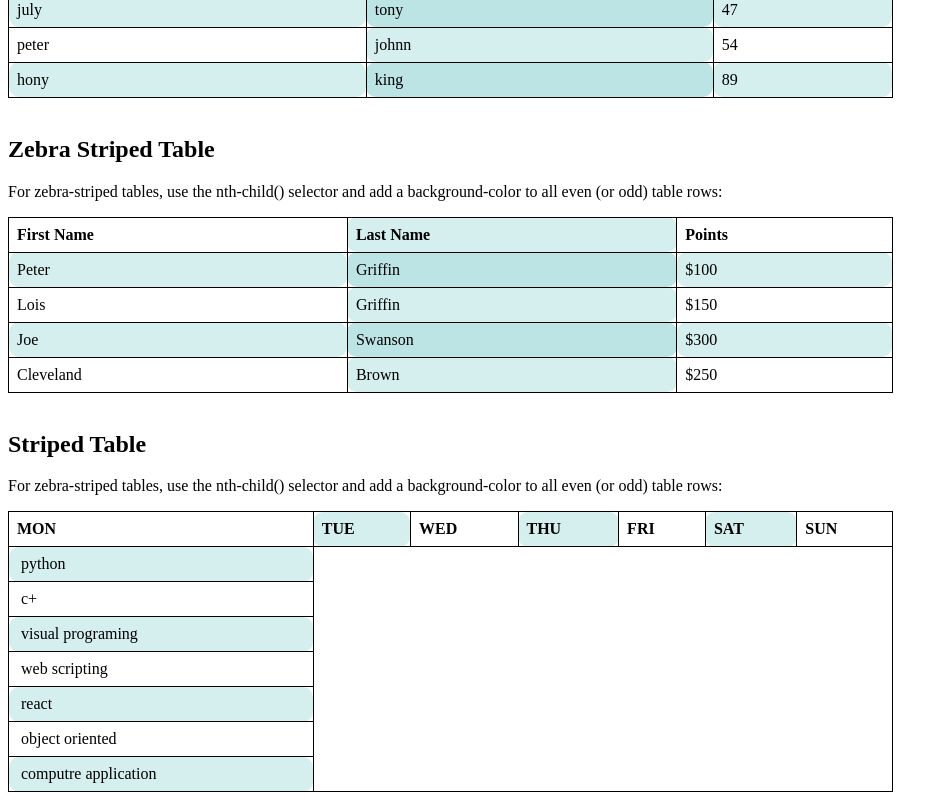
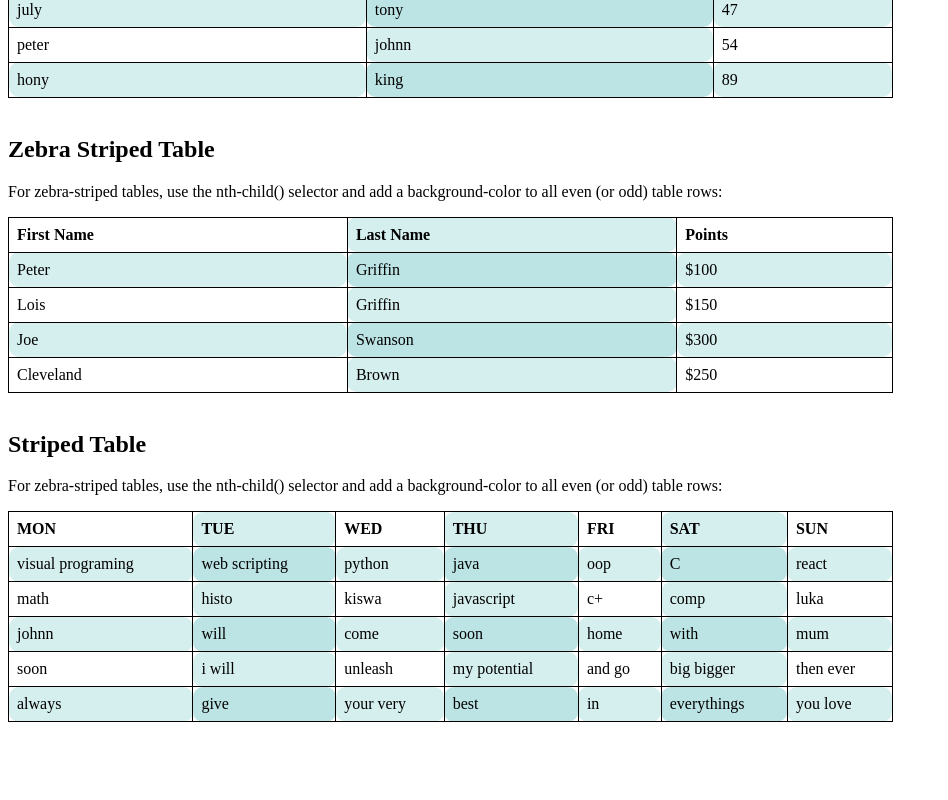
Before and after one commit to lukadeng/luka-3, a plain HTML site: page index.html in a window 1280 px wide. Shown: the part 494-1294 px from the top of the page, without its empty margins (0-948 px from the left). After the commit the page ends 1224 px from the top, so only its background shows below. Drawn offline with Linux system fonts and the light colour scheme.

```diff
--- a/index.html
+++ b/index.html
@@ -196,34 +196,59 @@
     <th>SUN</th>
   </tr>
   <tr>
-    <td> python</td>
+    <td>visual programing</td>
+    <td>web scripting</td>
+    <td>python</td>
+    <td>java</td>
+    <td>oop</td>
+    <td>C</td>
+    <td>react</td>
     </tr>
 
     <tr>
-    <td> c+</td>
+      <td>math</td>
+      <td>histo</td>
+      <td>kiswa</td>
+      <td>javascript</td>
+      <td>c+</td>
+      <td>comp</td>
+      <td>luka</td>
       </tr>
 
       <tr>
-  <td> visual programing</td>
+        <td>johnn</td>
+        <td>will</td>
+        <td>come</td>
+        <td>soon</td>
+        <td>home</td>
+        <td>with</td>
+        <td>mum</td>
         </tr>
 
         <tr>
-   <td> web scripting</td>
+          <td>soon</td>
+          <td>i will</td>
+          <td>unleash</td>
+          <td>my potential</td>
+          <td>and go</td>
+          <td>big bigger</td>
+          <td>then ever</td>
           </tr>
 
           <tr>
-    <td> react</td>
+            <td>always</td>
+            <td>give</td>
+            <td>your very</td>
+            <td>best</td>
+            <td>in</td>
+            <td>everythings</td>
+            <td>you love</td>
             </tr>
 
- <tr>
-  <td> object oriented</td>
-</tr>
 
-<tr>
-<td> computre application</td>
-</tr>
 
-  </tr>
+
+
 </table>
 
 
```
Lines whose indentation alone changed are shown as unchanged.
